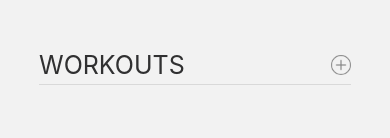
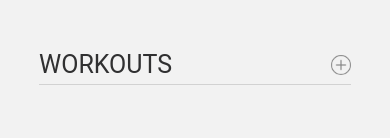
Before and after one commit to RagOfJoes/React-Native-Workout, a React Native app: screen / in a window 390 px wide. Shown: the top 138 px of the page. Built offline with nearby package versions, Linux system fonts and the light colour scheme.

Commit message:
updated home divider and now using Roboto font

```diff
--- a/Components/Home/Header.js
+++ b/Components/Home/Header.js
@@ -1,5 +1,6 @@
 import React from 'react';
 import { View, Text, Image, TouchableOpacity, StyleSheet } from 'react-native';
+import normalizeText from '../config/normalizeText';
 
 // TODO: addWorkout should be using drawable folders
 // create action for addWorkout(on press change page or open up a modal to create a new workout plan)
@@ -22,14 +23,16 @@ const styles = StyleSheet.create({
         marginBottom: 50,
         alignSelf: 'center',
         flexDirection: 'row',
-        borderBottomColor: '#D9D9D9',
-        borderBottomWidth: StyleSheet.hairlineWidth
+        borderBottomWidth: .75,
+        borderBottomColor: '#D2D2D2',
     },
     title: {
         fontSize: 25,
         color: '#303031',
+        fontWeight: "400",
         marginRight: 'auto',
         alignSelf: 'center',
+        fontFamily: "Roboto"
     },
     addWorkout: {
         width: 20,
```
